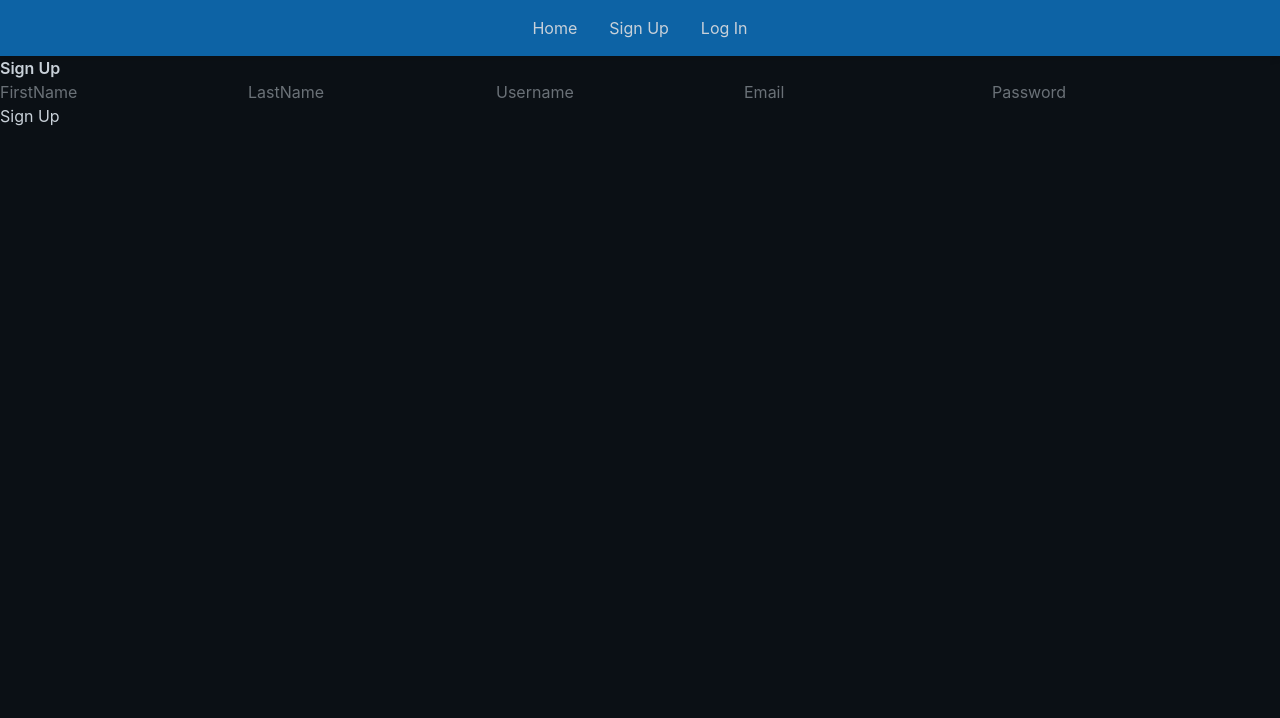
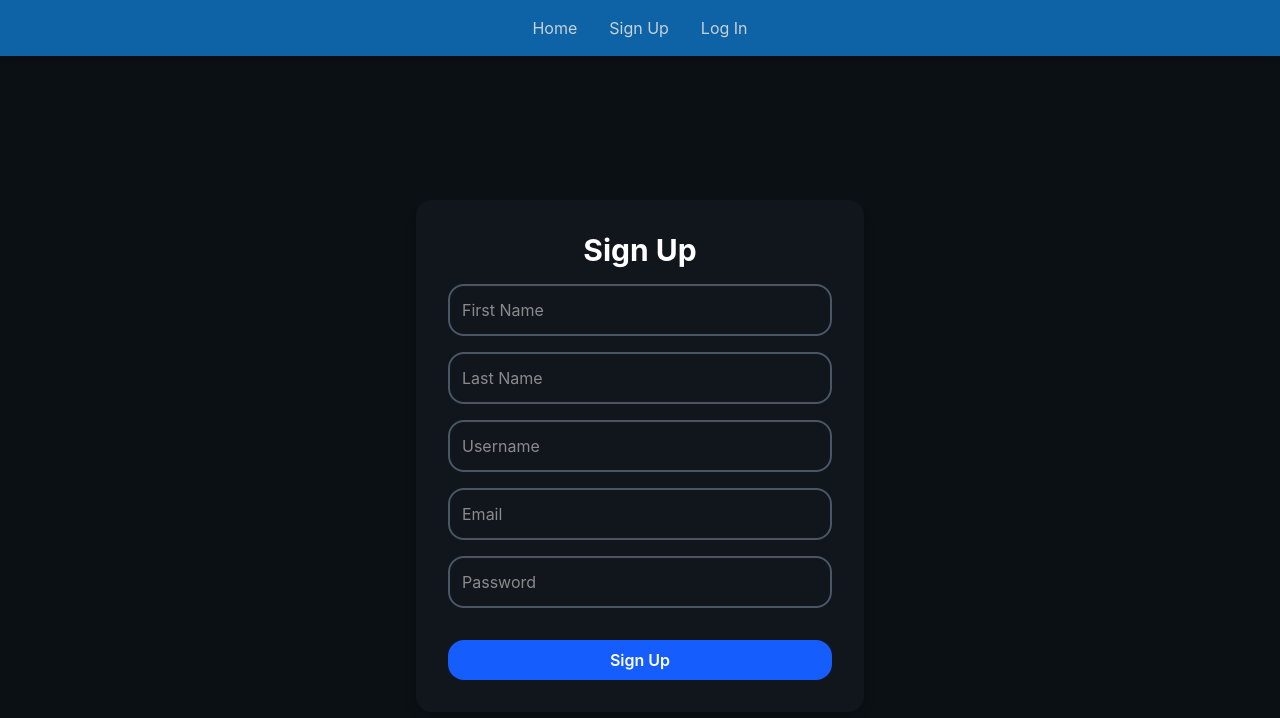
Before and after one commit to CTRLD1/reachly-frontend, a React (Vite) app: page /signup in a window 1280 px wide. Shown: the top 718 px of the page. Built offline with nearby package versions, Linux system fonts and the light colour scheme; no server answers.

Commit message:
added styling to the SignUp form

```diff
--- a/src/components/Auth/Signup.jsx
+++ b/src/components/Auth/Signup.jsx
@@ -2,6 +2,7 @@
 import { useState } from 'react'
 import axios from 'axios'
 import { useNavigate } from 'react-router'
+import Forms from '../ui/Forms'
 
 const URL = import.meta.env.VITE_API_URL
 
@@ -26,14 +27,46 @@ export default function SignUp() {
   }
 
   return (
-    <form onSubmit={handleSubmit}>
-      <h2>Sign Up</h2>
-      <input placeholder='FirstName' value={first_name} onChange={e => setFirstName(e.target.value)} />
-      <input placeholder='LastName' value={last_name} onChange={e => setLastName(e.target.value)} />
-      <input placeholder='Username' value={username} onChange={e => setUsername(e.target.value)} />
-      <input placeholder='Email' value={email} onChange={e => setEmail(e.target.value)} />
-      <input type='password' placeholder='Password' value={password} onChange={e => setPassword(e.target.value)} />
-      <button type='submit'>Sign Up</button>
-    </form>
+    <Forms title='Sign Up' onSubmit={handleSubmit}>
+      <div className="flex flex-col space-y-4 w-full">
+        <input
+          placeholder="First Name"
+          className="w-full p-3 rounded-2xl bg-transparent text-white border-2 border-gray-600 focus:border-blue-500 outline-none"
+          value={first_name}
+          onChange={e => setFirstName(e.target.value)}
+        />
+
+        <input
+          placeholder="Last Name"
+          className="w-full p-3 rounded-2xl bg-transparent text-white border-2 border-gray-600 focus:border-blue-500 outline-none"
+          value={last_name}
+          onChange={e => setLastName(e.target.value)}
+        />
+
+        <input
+          placeholder="Username"
+          className="w-full p-3 rounded-2xl bg-transparent text-white border-2 border-gray-600 focus:border-blue-500 outline-none"
+          value={username}
+          onChange={e => setUsername(e.target.value)}
+        />
+
+        <input
+          placeholder="Email"
+          className="w-full p-3 rounded-2xl bg-transparent text-white border-2 border-gray-600 focus:border-blue-500 outline-none"
+          value={email}
+          onChange={e => setEmail(e.target.value)}
+        />
+
+        <input
+          type="password"
+          placeholder="Password"
+          className="w-full p-3 rounded-2xl bg-transparent text-white border-2 border-gray-600 focus:border-blue-500 outline-none"
+          value={password}
+          onChange={e => setPassword(e.target.value)}
+        />
+      </div>
+
+      <button type='submit' className='block w-full bg-blue-600 hover:bg-blue-700 mt-4 py-2 rounded-2xl text-white font-semibold'>Sign Up</button>
+    </Forms>
   )
 }
--- /dev/null
+++ b/src/components/ui/Forms.jsx
@@ -0,0 +1,21 @@
+import React from 'react'
+
+function Forms({ title, subtitle, children, onSubmit }) {
+  return (
+    <div className="min-h-screen flex items-center justify-center bg-[#0B1015] px-6 sm:px-8">
+      <form
+        className="bg-[#11161C] p-8 rounded-2xl shadow-lg w-full max-w-md sm:max-w-lg md:max-w-md"
+        onSubmit={onSubmit}
+        autoComplete="on"
+      >
+        <h1 className="text-white font-bold text-3xl mb-4 text-center">{title}</h1>
+        {subtitle && (
+          <p className="text-sm text-gray-400 mb-6 text-center">{subtitle}</p>
+        )}
+        <div className="flex flex-col space-y-4">{children}</div>
+      </form>
+    </div>
+  )
+}
+
+export default Forms
```
Also changed, not shown: src/index.css (line endings or trailing spaces).
